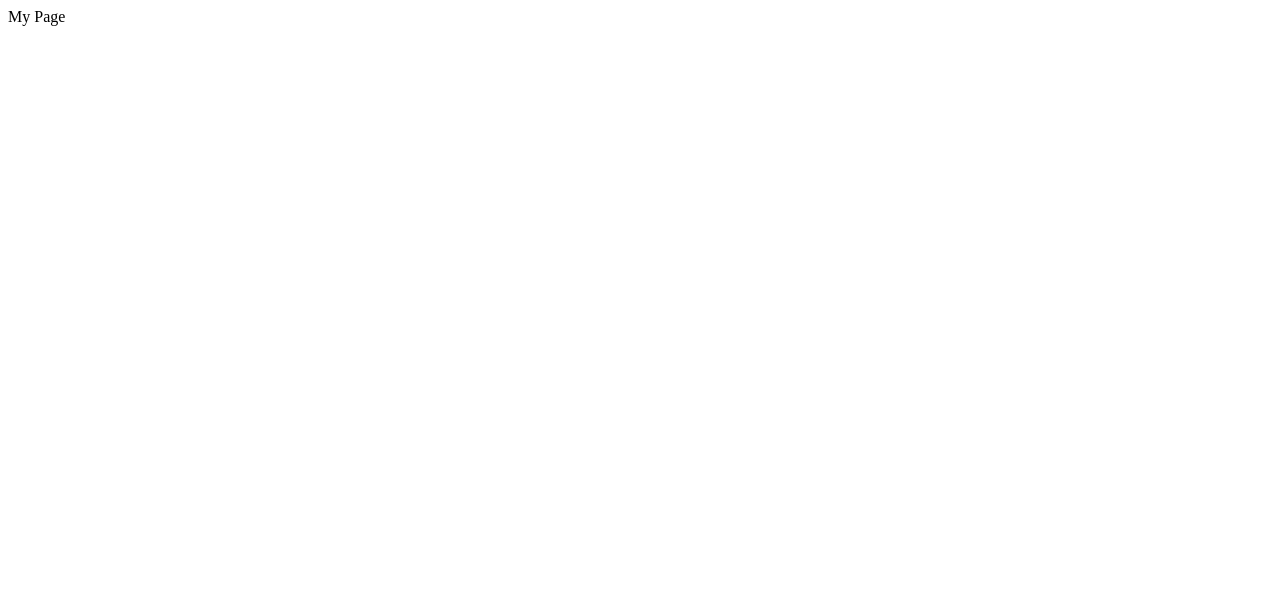
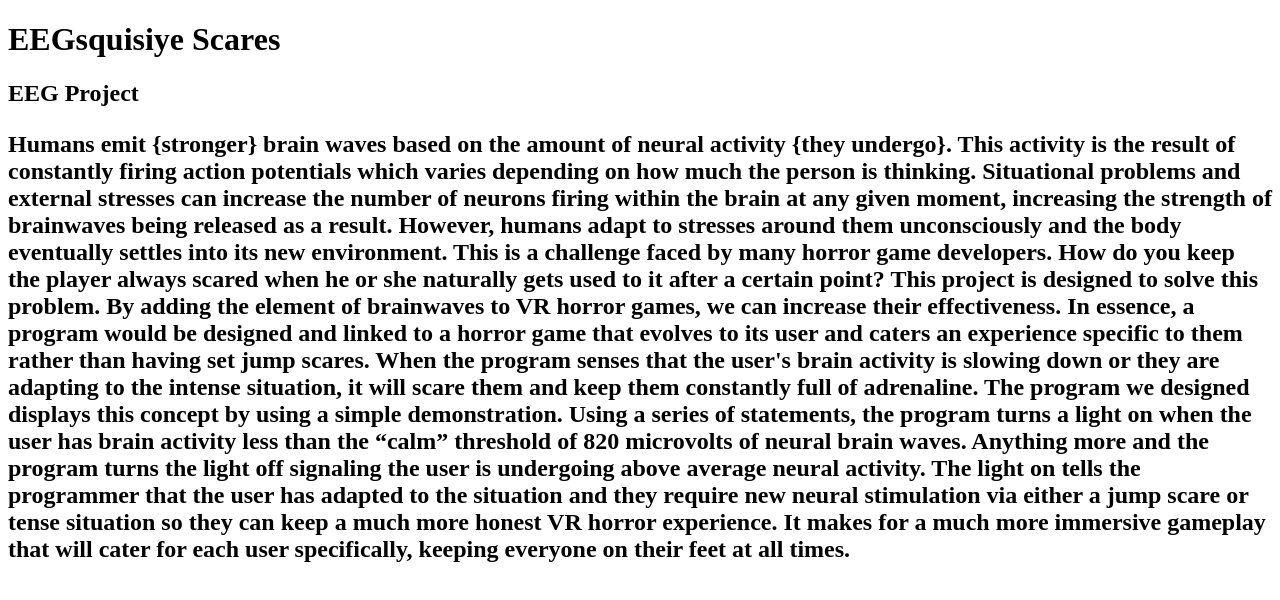
Before and after one commit to ahmadfahmy9918/ahmadfahmy9918.github.io, a plain HTML site: page index.html in a window 1280 px wide. Drawn offline with Linux system fonts and the light colour scheme.

Commit message:
Update index.html

```diff
--- a/index.html
+++ b/index.html
@@ -1 +1,25 @@
-My Page
+<!DOCTYPE html>
+<html>
+<h1>EEGsquisiye Scares</h1>
+<h2>EEG Project<h2>
+
+<p>
+  Humans emit {stronger} brain waves based on the amount of neural activity {they undergo}. This activity is the result of constantly
+  firing action potentials which varies depending on how much the person is thinking. Situational problems and external stresses can
+  increase the number of neurons firing within the brain at any given moment, increasing the strength of brainwaves being released as
+  a result. However, humans adapt to stresses around them unconsciously and the body eventually settles into its new environment. This
+   is a challenge faced by many horror game developers. How do you keep the player always scared when he or she naturally gets used to
+    it after a certain point? This project is designed to solve this problem. By adding the element of brainwaves to VR horror games,
+    we can increase their effectiveness. In essence, a program would be designed and linked to a horror game that evolves to its user
+    and caters an experience specific to them rather than having set jump scares. When the program senses that the user's brain activity
+     is slowing down or they are adapting to the intense situation, it will scare them and keep them constantly full of adrenaline. The
+     program we designed displays this concept by using a simple demonstration. Using a series of statements, the program turns a light
+     on when the user has brain activity less than the “calm” threshold of 820 microvolts of neural brain waves. Anything more and the
+     program turns the light off signaling the user is undergoing above average neural activity. The light on tells the programmer that
+      the user has adapted to the situation and they require new neural stimulation via either a jump scare or tense situation so they
+      can keep a much more honest VR horror experience. It makes for a much more immersive gameplay that will cater for each user specifically,
+       keeping everyone on their feet at all times.
+</p>
+
+
+</html>
```
